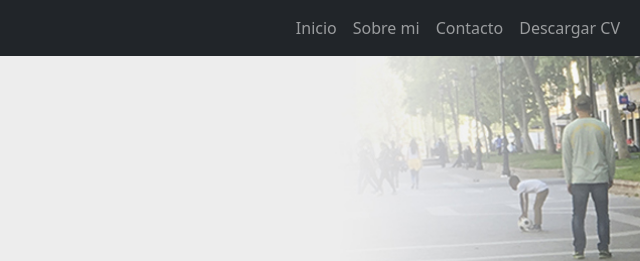
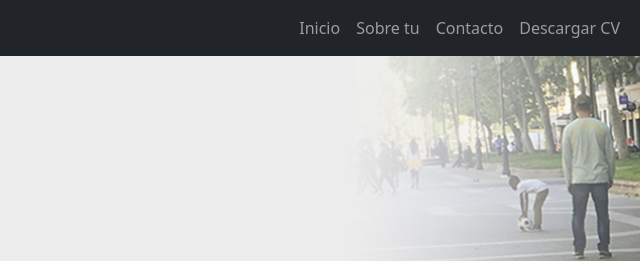
Before and after one commit to Minus29/JulioCLee.github.io, a plain HTML site: page index.html in a window 1280 px wide. Shown: the top 261 px of the page, 640-1280 px from the left. Drawn offline with nearby package versions, Linux system fonts and the light colour scheme; a web font is replaced by a local one.

Commit message:
Sobre tu

```diff
--- a/index.html
+++ b/index.html
@@ -35,7 +35,7 @@
                         </li>
                         <li class="nav-item">
                             <a class="nav-link" href="https://www.linkedin.com/in/julio-lee-9462b4209/"
-                                target="_blank">Sobre mi</a>
+                                target="_blank">Sobre tu</a>
                         </li>
                         <li class="nav-item">
                             <a class="nav-link" href="https://www.instagram.com/julioc_lee/"
```
